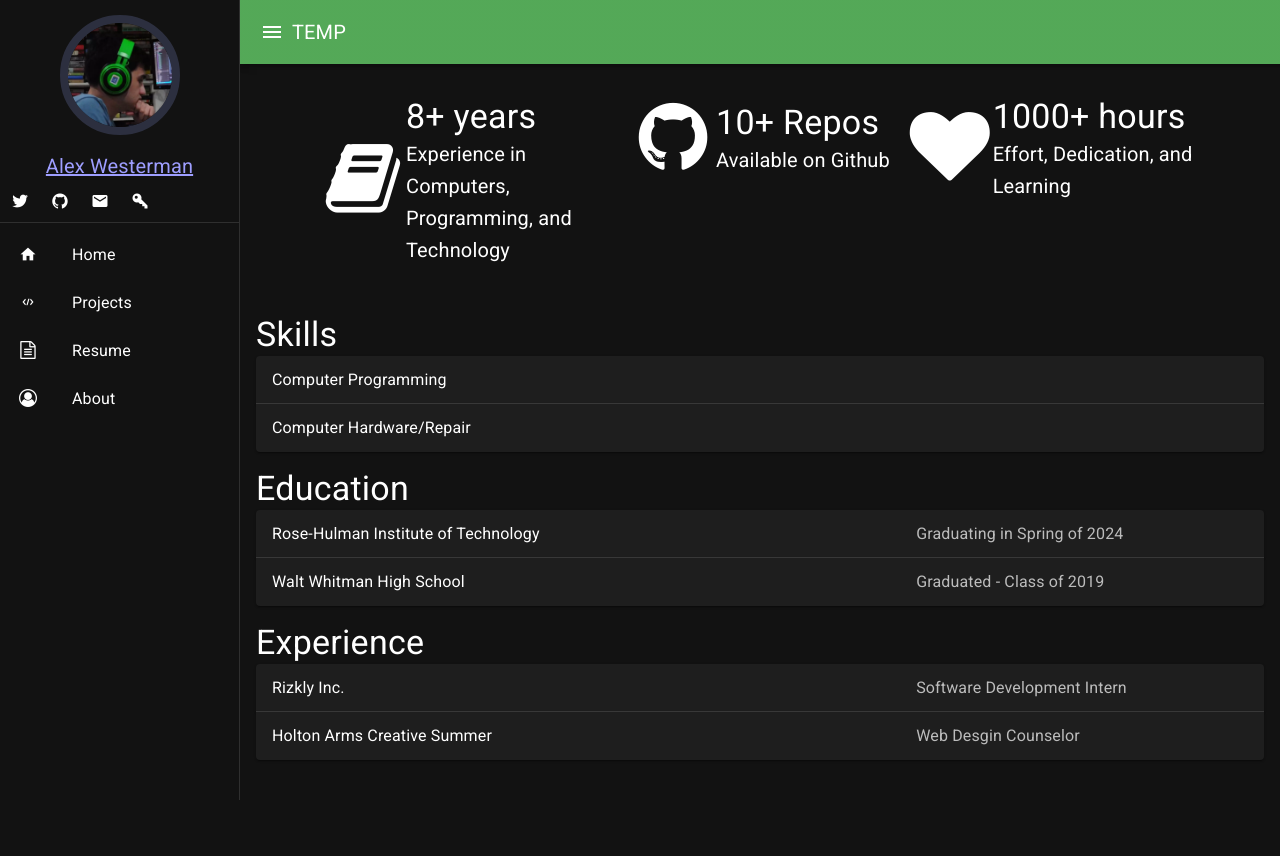
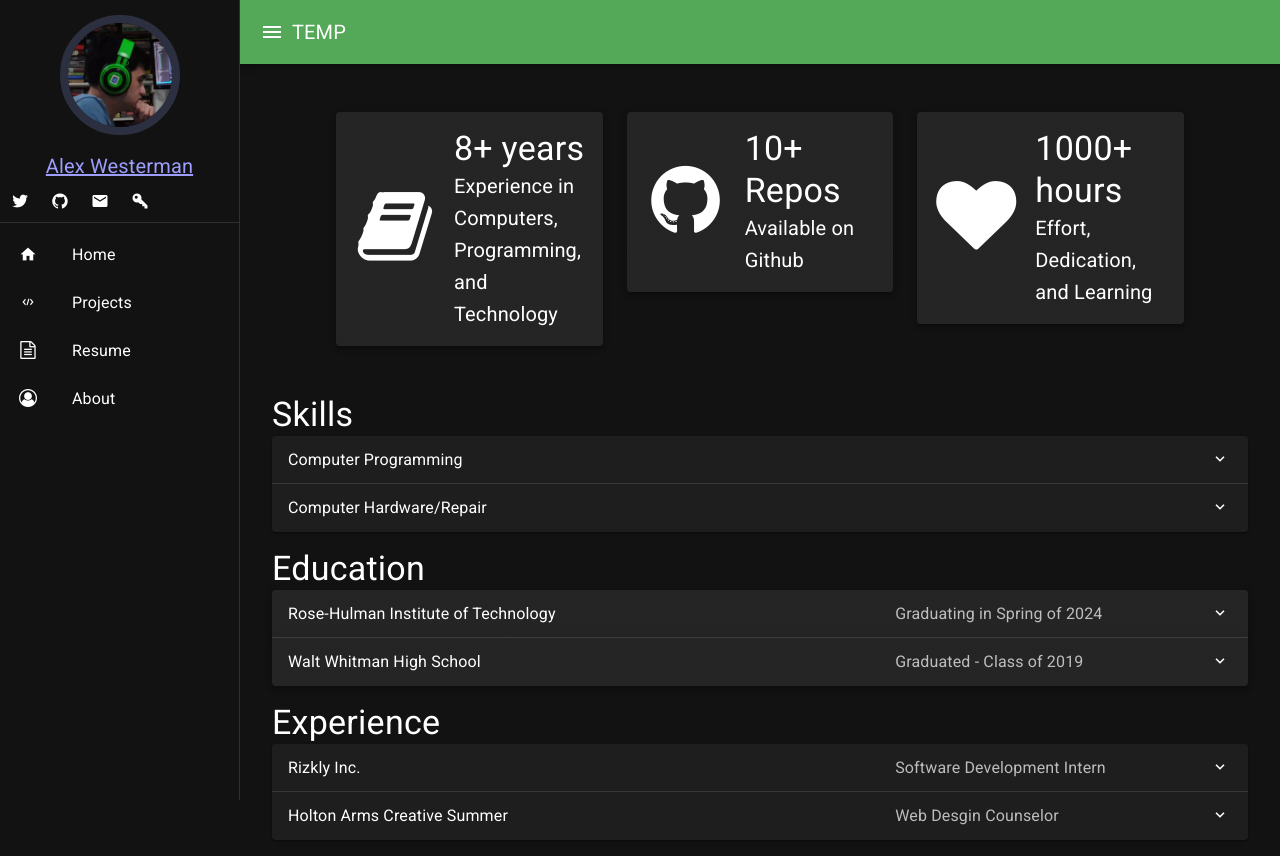
Before and after one commit to FaceFTW/faceftw.github.io, a React (Create React App) app: page /resume in a window 1280 px wide. Shown: the top 856 px of the page. Before the commit the page ends 800 px from the top, so only its background shows below. Built offline with nearby package versions, Linux system fonts and the light colour scheme.

Commit message:
Additional Layout for Resume Panel

```diff
--- a/src/panels/Resume.tsx
+++ b/src/panels/Resume.tsx
@@ -1,4 +1,4 @@
-import { Accordion, AccordionDetails, AccordionSummary, Box, Grid, Icon, Typography } from '@mui/material';
+import { Accordion, AccordionDetails, AccordionSummary, Box, Grid, Icon, Paper, Typography } from '@mui/material';
 import React from 'react';
 import resumeData from '../assets/json/resume.json';
 
@@ -20,18 +20,30 @@ interface ExperienceSectionProps {
 
 function Highlights(props: HighlightsProps) {
 	return (
-		<Grid container sx={{ padding: { sm: '2rem 5rem' } }}>
+		<Grid container spacing={3} sx={{ padding: { sm: '2rem 5rem' } }}>
 			{props.highlights.map((highlight, index) => (
 				<Grid item xs={12} sm={4} key={index}>
-					<Box sx={{ display: 'flex', justifyContent: 'center', alignItems: 'center' }}>
+					<Paper
+						elevation={3}
+						sx={{
+							display: 'flex',
+							justifyContent: 'center',
+							alignItems: 'center',
+							padding: '1rem',
+							flexGrow: 1,
+						}}
+					>
 						<Box>
-							<Icon className={highlight.icon} sx={{ display: 'block', fontSize: '80px' }} />
+							<Icon
+								className={highlight.icon}
+								sx={{ display: 'block', fontSize: '80px', marginRight: '1rem' }}
+							/>
 						</Box>
 						<Box>
 							<Typography variant="h4">{highlight.stat}</Typography>
 							<Typography variant="h6">{highlight.statDescription}</Typography>
 						</Box>
-					</Box>
+					</Paper>
 				</Grid>
 			))}
 		</Grid>
@@ -49,7 +61,7 @@ function SkillsSection({ skills }: SkillSectionProps) {
 					expanded={skillsExpanded === skill.categoryName}
 					onChange={() => setSkillExpanded(skill.categoryName)}
 				>
-					<AccordionSummary>
+					<AccordionSummary expandIcon={<Icon className="nf-mdi-chevron_down" />}>
 						<Typography>{skill.categoryName}</Typography>
 					</AccordionSummary>
 					<AccordionDetails>
@@ -93,9 +105,10 @@ function EducationSection({ education }: EducationSectionProps) {
 				<Accordion
 					key={index}
 					expanded={educationExpanded === edu.name}
+					elevation={3}
 					onChange={() => setEducationExpanded(edu.name)}
 				>
-					<AccordionSummary>
+					<AccordionSummary expandIcon={<Icon className="nf-mdi-chevron_down" />}>
 						<Typography sx={{ width: '66%', flexShrink: 0 }}>{edu.name}</Typography>
 						<Typography sx={{ color: 'text.secondary' }}>{edu.graduationDate}</Typography>
 					</AccordionSummary>
@@ -136,7 +149,7 @@ function ExperienceSection({ experience }: ExperienceSectionProps) {
 					expanded={experienceExpanded === exp.name}
 					onChange={() => setExperienceExpanded(exp.name)}
 				>
-					<AccordionSummary>
+					<AccordionSummary expandIcon={<Icon className="nf-mdi-chevron_down" />}>
 						<Typography sx={{ width: '66%', flexShrink: 0 }}>{exp.name}</Typography>
 						<Typography sx={{ color: 'text.secondary' }}>{exp.position}</Typography>
 					</AccordionSummary>
@@ -170,7 +183,7 @@ export default function ResumePanel() {
 	const experience: ProfessionalExperience[] = resumeData.experience;
 
 	return (
-		<Box>
+		<Box sx={{ margin: '1rem' }}>
 			<Box>
 				<Highlights highlights={highlights} />
 			</Box>
```
